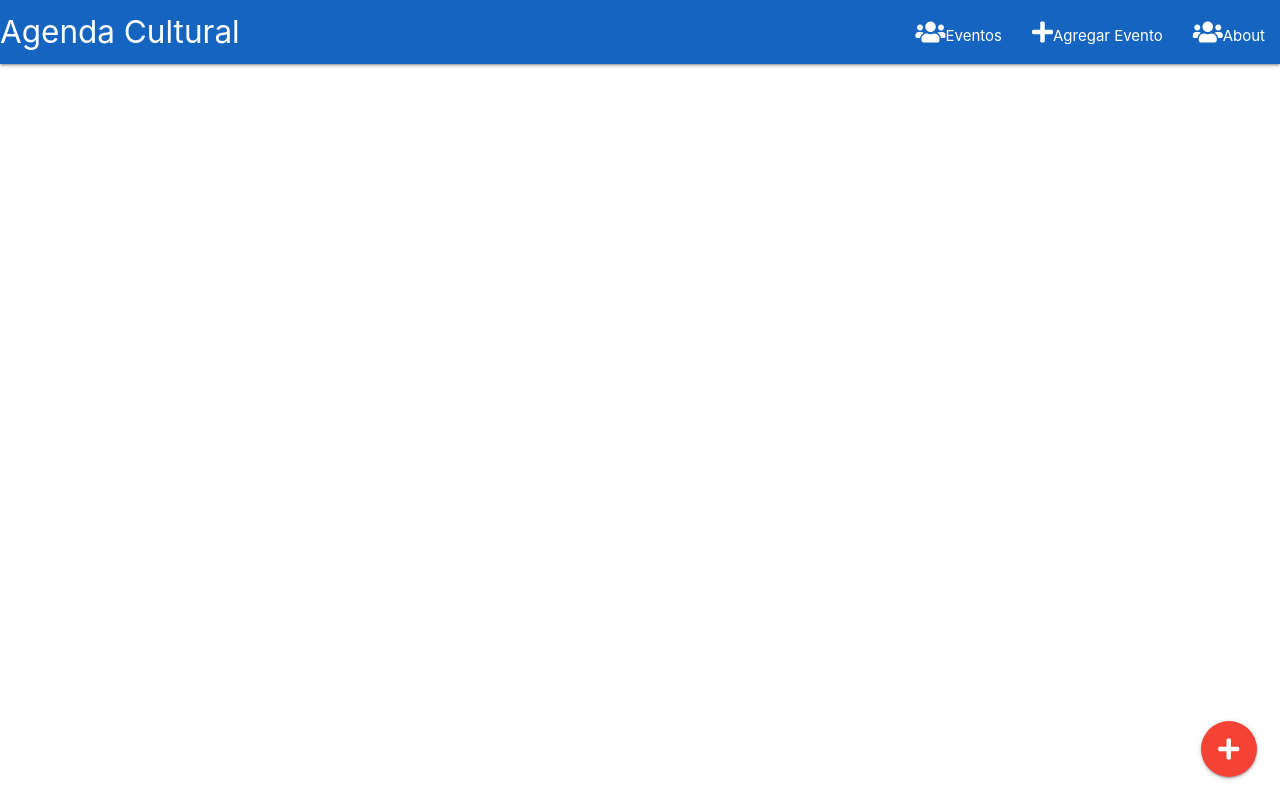
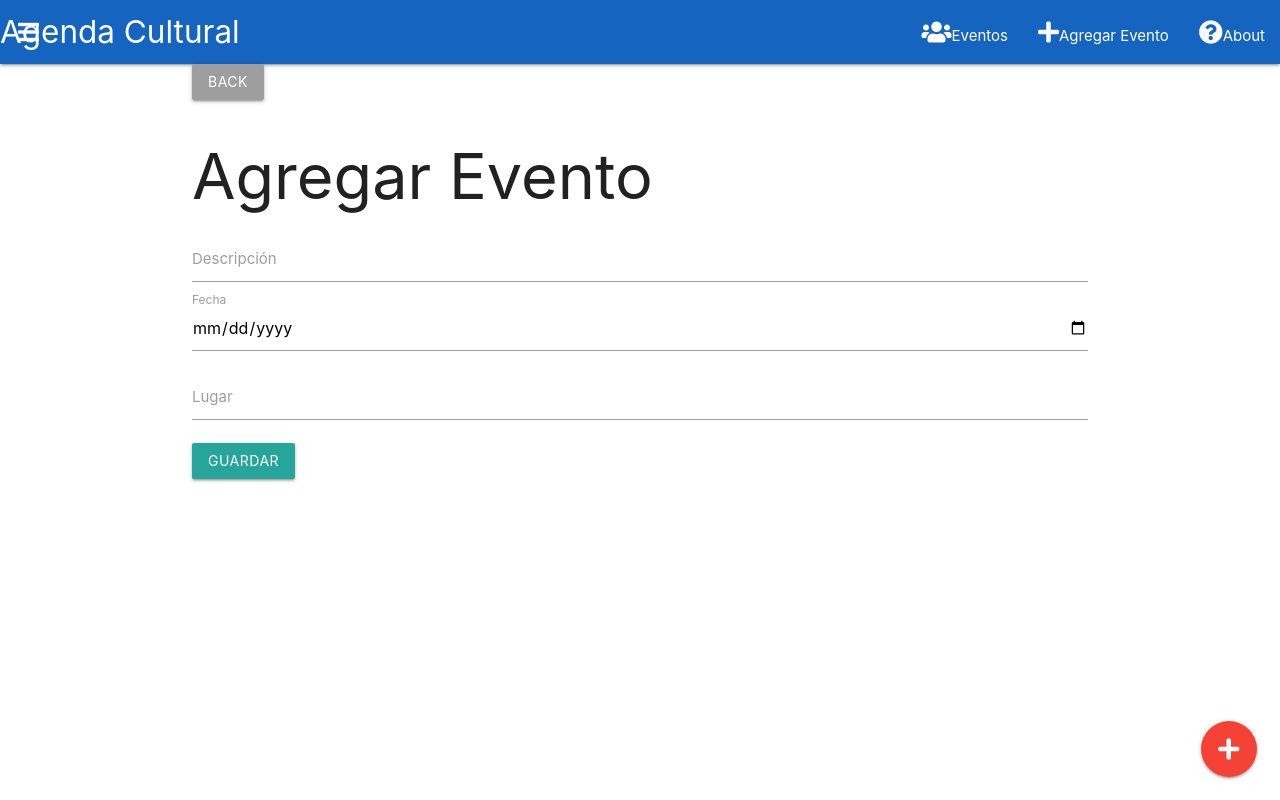
Before and after one commit to grodrigo/agenda_cultural_oldtest, a React (Create React App) app in the folder front/: page /eventos/add in a window 1280 px wide. Built offline with nearby package versions, Linux system fonts and the light colour scheme.

Commit message:
api front

```diff
--- a/front/package.json
+++ b/front/package.json
@@ -3,6 +3,7 @@
   "version": "0.1.0",
   "private": true,
   "dependencies": {
+    "axios": "^0.18.0",
     "react": "^16.7.0",
     "react-dom": "^16.7.0",
     "react-router": "^4.3.1",
--- /dev/null
+++ b/front/src/components/AddEvento.js
@@ -0,0 +1,73 @@
+import React, { Component } from 'react';
+import axios from 'axios';
+import { Link } from 'react-router-dom';
+
+class AddEvento extends Component {
+
+    constructor(props){
+        super(props);
+        this.state = {
+            descripcion: "",
+            fecha: "",
+            lugar: ""
+        };
+
+        this.handleInputChange = this.handleInputChange.bind(this);
+        this.handleSubmit = this.handleSubmit.bind(this);
+    }
+
+
+    handleInputChange(event) {
+        const target = event.target;
+        //console.log(target.value);
+        const value = target.type === 'checkbox' ? target.checked : target.value;
+        const name = target.name;
+
+
+        this.setState({
+          [name]: value
+        });
+    }
+
+    handleSubmit(event) {
+        //alert(this.state.descripcion);
+        axios.request({
+            method: 'post',
+            url: 'http://localhost:3000/api/eventos',
+            data: this.state
+        }).then(response => {
+            this.props.history.push('/');
+        }).catch(error => console.log(error.response));
+        event.preventDefault();
+    }
+
+
+    render() {
+        return (
+            <div>
+                <Link className="btn grey" to="/">Back</Link>
+                <h1>Agregar Evento</h1>
+                <form onSubmit={this.handleSubmit}>
+                    <div className="input-field">
+                        <input type="text" name="descripcion" value={this.state.descripcion}
+                            onChange={this.handleInputChange.bind(this)}/>
+                            <label htmlFor="descripcion">Descripción</label>
+                    </div>
+                    <div className="input-field">
+                        <input type="date" name="fecha"  value={this.state.fecha}
+                            onChange={this.handleInputChange.bind(this)} />
+                        <label htmlFor="date">Fecha</label>
+                    </div>
+                    <div className="input-field">
+                        <input type="text" name="lugar"  value={this.state.lugar}
+                            onChange={this.handleInputChange.bind(this)} />
+                        <label htmlFor="place">Lugar</label>
+                    </div>
+                    <input type="submit" value="Guardar" className="btn" />
+                </form>
+            </div>
+        )
+    }
+}
+
+export default AddEvento;
--- /dev/null
+++ b/front/src/components/EditEvento.js
@@ -0,0 +1,94 @@
+import React, { Component } from 'react';
+import axios from 'axios';
+import {Link} from 'react-router-dom';
+
+class EditEvento extends Component{
+  constructor(props){
+    super(props);
+    this.state = {
+      id:'',
+      descripcion:'',
+      fecha:'',
+      lugar:''
+    }
+
+    this.handleInputChange = this.handleInputChange.bind(this);
+  }
+
+  componentWillMount(){
+    this.getEventoDetails();
+  }
+
+  getEventoDetails(){
+    let eventoId = this.props.match.params.id;
+    axios.get(`http://localhost:3000/api/eventos/${eventoId}`)
+    .then(response => {
+      this.setState({
+        id: response.data.id,
+        descripcion: response.data.descripcion,
+        fecha: response.data.fecha,
+        lugar: response.data.lugar
+      }, () => {
+        console.log(this.state);
+      });
+    })
+    .catch(err => console.log(err));
+    }
+
+  EditEvento(newEvento){
+    axios.request({
+      method:'put',
+      url:`http://localhost:3000/api/eventos/${this.state.id}`,
+      data: newEvento
+    }).then(response => {
+      this.props.history.push('/');
+    }).catch(err => console.log(err));
+  }
+
+  onSubmit(e){
+    const newEvento = {
+      descripcion: this.refs.descripcion.value,
+      fecha: this.refs.fecha.value,
+      lugar: this.refs.lugar.value
+    }
+    this.EditEvento(newEvento);
+    e.preventDefault();
+  }
+
+  handleInputChange(e){
+    const target = e.target;
+    const value = target.value;
+    const name = target.name;
+
+    this.setState({
+      [name]: value
+    });
+  }
+
+  render(){
+    return (
+     <div>
+        <br />
+       <Link className="btn grey" to="/">Back</Link>
+       <h1>Editar Evento</h1>
+       <form onSubmit={this.onSubmit.bind(this)}>
+          <div className="input-field">
+            <input type="text" name="descripcion" ref="descripcion" value={this.state.descripcion} onChange={this.handleInputChange} />
+            <label htmlFor="descripcion">Descripci?n</label>
+          </div>
+          <div className="input-field">
+            <input type="date" name="fecha" ref="fecha" onChange={this.handleInputChange} />
+            <label htmlFor="fecha">Fecha</label>
+          </div>
+          <div className="input-field">
+            <input type="text" name="lugar" ref="lugar" value={this.state.lugar} onChange={this.handleInputChange} />
+            <label htmlFor="lugar">Lugar</label>
+          </div>
+          <input type="submit" value="Save" className="btn" />
+        </form>
+      </div>
+    )
+  }
+}
+
+export default EditEvento;
--- /dev/null
+++ b/front/src/components/EventoDetails.js
@@ -0,0 +1,55 @@
+import React, { Component } from 'react';
+import axios from 'axios';
+import { Link } from 'react-router-dom';
+
+class EventoDetails extends Component {
+    constructor(props) {
+        super(props);
+        this.state = {
+            details: ''
+        }
+    }
+
+    componentWillMount() {
+        this.getEvento();
+    }
+    getEvento() {
+        let eventoId = this.props.match.params.id;
+                axios.get(`http://localhost:3000/api/eventos/${eventoId}`)
+            .then(response => {
+                //console.log(response.data);
+                this.setState({ details: response.data }, () => {
+                    //                console.log(this.state);
+                })
+            })
+            .catch(error => console.log(error));
+    }
+
+    onDelete(){
+        let eventoId = this.state.details.id;
+        axios.delete(`http://localhost:3000/api/eventos/${eventoId}`)
+        .then(response =>  {
+            this.props.history.push('/');
+        }).catch(error => console.log(error));
+    }
+
+    render() {
+        const DATE_OPTIONS = { weekday: 'short', year: 'numeric', month: 'short', day: 'numeric' };
+        return (
+            <div>
+                <Link className="btn grey" to="/">Back</Link>
+                <h1>{this.state.details.descripcion}</h1>
+                <ul className="collection">
+                    <li className="collection-item">Fecha: {
+                        (new Date(this.state.details.fecha)).toLocaleDateString('es-AR', DATE_OPTIONS)}
+                    </li>
+                    <li className="collection-item">Lugar:{this.state.details.lugar}</li>
+                </ul>
+                <Link className="btn" to={`/eventos/edit/${this.state.details.id}`}>Editar</Link>
+                <button onClick={this.onDelete.bind(this)} className="btn red right">Borrar</button>
+            </div>
+        )
+    }
+}
+
+export default EventoDetails;
--- /dev/null
+++ b/front/src/components/EventoItem.js
@@ -0,0 +1,21 @@
+import React, { Component } from 'react';
+import {Link} from 'react-router-dom';
+
+class EventoItem extends Component{
+    constructor(props){
+        super(props);
+        this.state = {
+            item:props.item
+        }
+    }
+    render(){
+        return(
+            <li className="collection-item">
+                <Link to={`/eventos/${this.state.item.id}`}>
+                {this.state.item.descripcion}</Link>
+            </li>
+        )
+    }
+}
+
+export default EventoItem;
--- a/front/src/components/Eventos.js
+++ b/front/src/components/Eventos.js
@@ -1,10 +1,46 @@
 import React, {Component} from 'react';
+import axios from 'axios';
+import EventoItem from './EventoItem';
 
 class Eventos extends Component{
+    constructor(){
+        super();
+        this.state = {
+            eventos: []
+        }
+    }
+
+    getEventos(){
+        //promise then an arrow function
+        axios.get('http://localhost:3000/api/eventos')
+        .then(response => {
+//            console.log(response.data);
+            this.setState({eventos: response.data}, () =>
+            {
+                //console.log(this.state);
+            })
+        })
+        .catch(error => console.log(error));
+    }
+
+    //called before mount and render component
+    componentWillMount(){
+        //console.log(123);
+        this.getEventos();
+    }
     render(){
+        const eventoItems = this.state.eventos.map((evento, i) => {
+            return(
+                // <li className="collection-item">{evento.descripcion}</li>
+                <EventoItem key={evento.id} item={evento} />
+            )
+        })
         return (
             <div>
                 <h1>Eventos</h1>
+                <ul className="collection">
+                    {eventoItems}
+                </ul>
             </div>
         )
     }
--- a/front/src/components/Main.js
+++ b/front/src/components/Main.js
@@ -2,12 +2,18 @@ import React from 'react';
 import { Switch, Route } from 'react-router-dom';
 import Eventos from './Eventos';
 import About from './About';
+import EventoDetails from './EventoDetails';
+import AddEvento from './AddEvento';
+import EditEvento from './EditEvento';
 
 const Main = () => (
   <main>
     <Switch>
         <Route exact path='/' component={Eventos}/>
         <Route exact path='/about' component={About}/>
+        <Route exact path='/eventos/add' component={AddEvento}/>
+        <Route exact path='/eventos/edit/:id' component={EditEvento}/>
+        <Route exact path='/eventos/:id' component={EventoDetails}/>
     </Switch>
   </main>
 )
--- a/front/src/components/Navbar.js
+++ b/front/src/components/Navbar.js
@@ -8,20 +8,20 @@ class Navbar extends Component{
                 <nav className="blue darken-3">
                     <div className="nav-wrapper">
                         <a href="/" className="brand-logo">Agenda Cultural</a>
-                        <a href="#" data-target="main-menu" className="sidenav-trigger">
+                        <div data-target="main-menu" className="sidenav-trigger waves-effect waves-light">
                             <i className="fa fa-bars"></i>
-                        </a>
+                        </div>
                         <ul className="right hide-on-med-and-down">
                             <li><Link to="/"><i className="fa fa-users"></i>Eventos</Link></li>
                             <li><Link to="/eventos/add"><i className="fa fa-plus"></i>Agregar Evento</Link></li>
-                            <li><Link to="/About"><i className="fa fa-users"></i>About</Link></li>
+                            <li><Link to="/About"><i className="fa fa-question-circle"></i>About</Link></li>
                         </ul>
                     </div>
                 </nav>
                 <ul className="sidenav" id="main-menu">
                     <li><Link to="/"><i className="fa fa-users"></i>Eventos</Link></li>
                     <li><Link to="/eventos/add"><i className="fa fa-plus"></i>Agregar Evento</Link></li>
-                    <li><Link to="/About"><i className="fa fa-users"></i>About</Link></li>
+                    <li><Link to="/About"><i className="fa fa-question-circle"></i>About</Link></li>
                 </ul>
             </div>
         )
```
Also changed, not shown: 1 other file (tests, documents, lock files or other folders).
